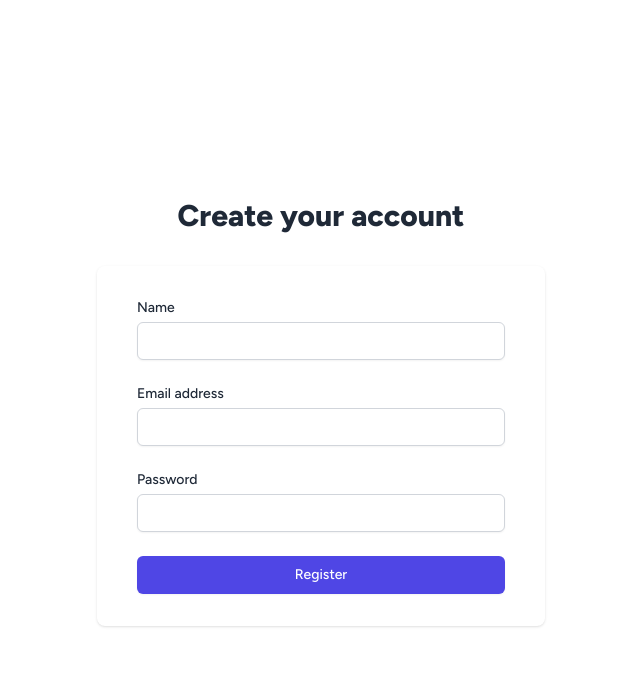
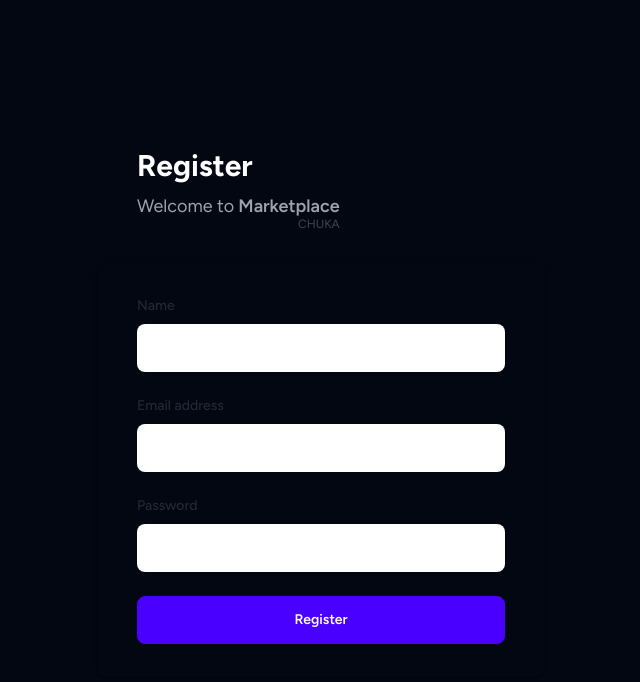
Before and after one commit to Raccoon254/chuka-marketplace, a Next.js app: page /auth/register in a window 1280 px wide. Shown: the top 682 px of the page, without its empty margins (319-959 px from the left). Built offline with nearby package versions, Linux system fonts and the light colour scheme.

Commit message:
Complete page register

```diff
--- a/app/auth/register/page.js
+++ b/app/auth/register/page.js
@@ -1,6 +1,6 @@
 'use client'
-import React, { useState } from 'react';
-import { useRouter } from 'next/navigation';
+import React, {useState} from 'react';
+import {useRouter} from 'next/navigation';
 
 export default function RegisterPage() {
     const [name, setName] = useState('');
@@ -16,12 +16,12 @@ export default function RegisterPage() {
         try {
             const response = await fetch('/api/auth/register', {
                 method: 'POST',
-                headers: { 'Content-Type': 'application/json' },
-                body: JSON.stringify({ name, email, password }),
+                headers: {'Content-Type': 'application/json'},
+                body: JSON.stringify({name, email, password}),
             });
 
             if (response.ok) {
-                router.push('/auth/login'); // Redirect to login page after successful registration
+                router.push('/auth/login');
             } else {
                 const data = await response.json();
                 setError(data.message || 'Registration failed');
@@ -32,11 +32,15 @@ export default function RegisterPage() {
     };
 
     return (
-        <div className="min-h-screen flex flex-col justify-center py-12 sm:px-6 lg:px-8">
-            <div className="sm:mx-auto sm:w-full sm:max-w-md">
-                <h2 className="mt-6 text-center text-3xl font-extrabold">
-                    Create your account
-                </h2>
+        <div className="bg-gray-950 min-h-screen flex flex-col justify-center py-12 sm:px-6 lg:px-8">
+            <div className="sm:mx-auto px-4 sm:px-10 sm:w-full sm:max-w-md">
+                <h2 className="mt-6 text-3xl font-bold text-white">Register</h2>
+                <div className="mt-2 text-lg flex text-gray-400">Welcome to
+                    <span className='flex ml-1 flex-col justify-end'>
+                        <h1 className='text-lg font-semibold'>Marketplace</h1>
+                        <p className='-mt-[4px] text-end uppercase text-xs opacity-40'>Chuka</p>
+                    </span>
+                </div>
             </div>
 
             <div className="mt-8 sm:mx-auto sm:w-full sm:max-w-md">
@@ -52,7 +56,7 @@ export default function RegisterPage() {
                                     name="name"
                                     type="text"
                                     required
-                                    className="appearance-none text-black block w-full px-3 py-2 border border-gray-300 rounded-md shadow-sm placeholder-gray-400 focus:outline-none focus:ring-indigo-500 focus:border-indigo-500 sm:text-sm"
+                                    className="input input-md w-full mt-1"
                                     value={name}
                                     onChange={(e) => setName(e.target.value)}
                                 />
@@ -70,7 +74,7 @@ export default function RegisterPage() {
                                     type="email"
                                     autoComplete="email"
                                     required
-                                    className="appearance-none text-black block w-full px-3 py-2 border border-gray-300 rounded-md shadow-sm placeholder-gray-400 focus:outline-none focus:ring-indigo-500 focus:border-indigo-500 sm:text-sm"
+                                    className="input input-md w-full mt-1"
                                     value={email}
                                     onChange={(e) => setEmail(e.target.value)}
                                 />
@@ -88,7 +92,7 @@ export default function RegisterPage() {
                                     type="password"
                                     autoComplete="new-password"
                                     required
-                                    className="appearance-none text-black block w-full px-3 py-2 border border-gray-300 rounded-md shadow-sm placeholder-gray-400 focus:outline-none focus:ring-indigo-500 focus:border-indigo-500 sm:text-sm"
+                                    className="input input-md w-full mt-1"
                                     value={password}
                                     onChange={(e) => setPassword(e.target.value)}
                                 />
@@ -104,7 +108,7 @@ export default function RegisterPage() {
                         <div>
                             <button
                                 type="submit"
-                                className="w-full flex justify-center py-2 px-4 border border-transparent rounded-md shadow-sm text-sm font-medium text-white bg-indigo-600 hover:bg-indigo-700 focus:outline-none focus:ring-2 focus:ring-offset-2 focus:ring-indigo-500"
+                                className={'btn btn-md btn-primary text-white w-full'}
                             >
                                 Register
                             </button>
--- a/app/page.js
+++ b/app/page.js
@@ -75,7 +75,7 @@ export default function Home() {
                     <section className="text-center">
                         <h2 className="text-3xl font-semibold mb-6">Ready to find your next treasure?</h2>
                         <Link href="auth/register"
-                              className="bg-green-600 hover:bg-green-700 text-white font-bold py-3 px-6 rounded-full transition duration-300">
+                              className="ring-2 ring-green-600 text-green-600 font-bold py-3 px-6 rounded-full transition duration-300 hover:bg-green-600 hover:text-white">
                             Sign Up Now
                         </Link>
                     </section>
```
